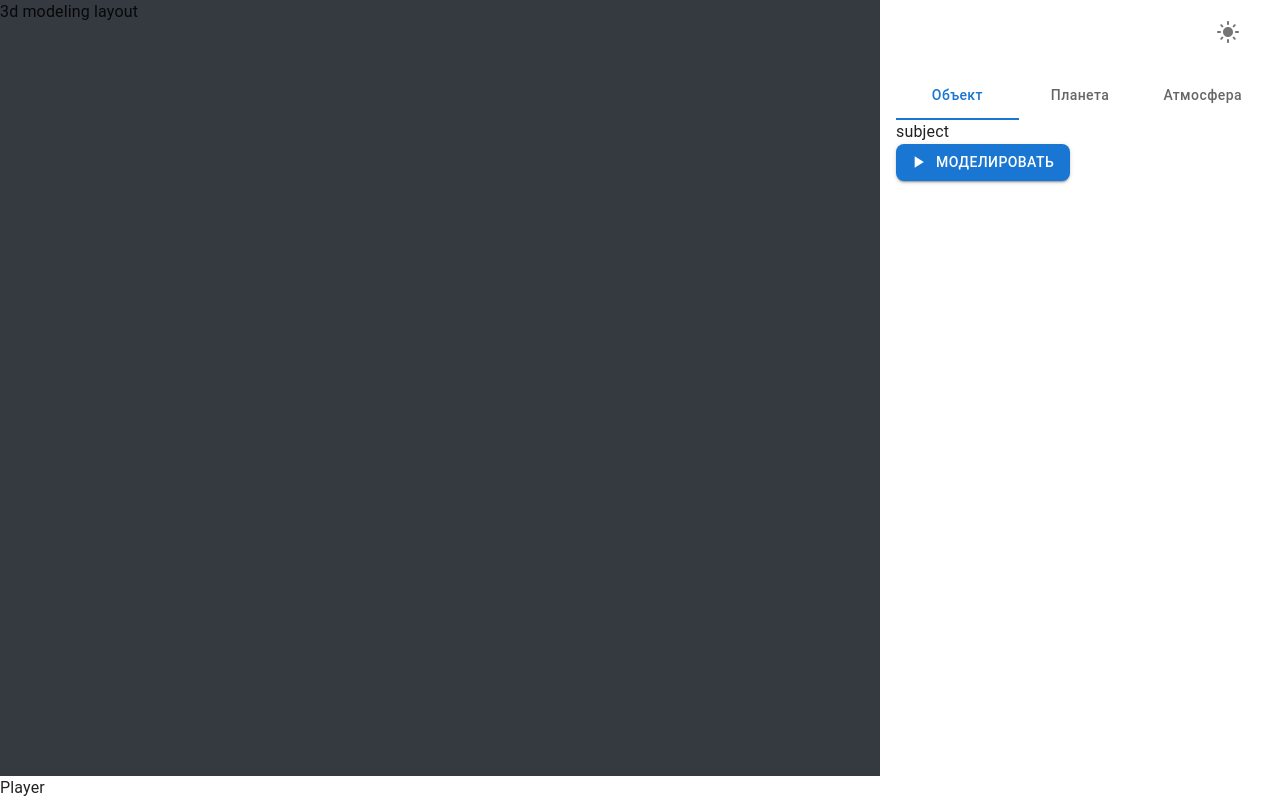
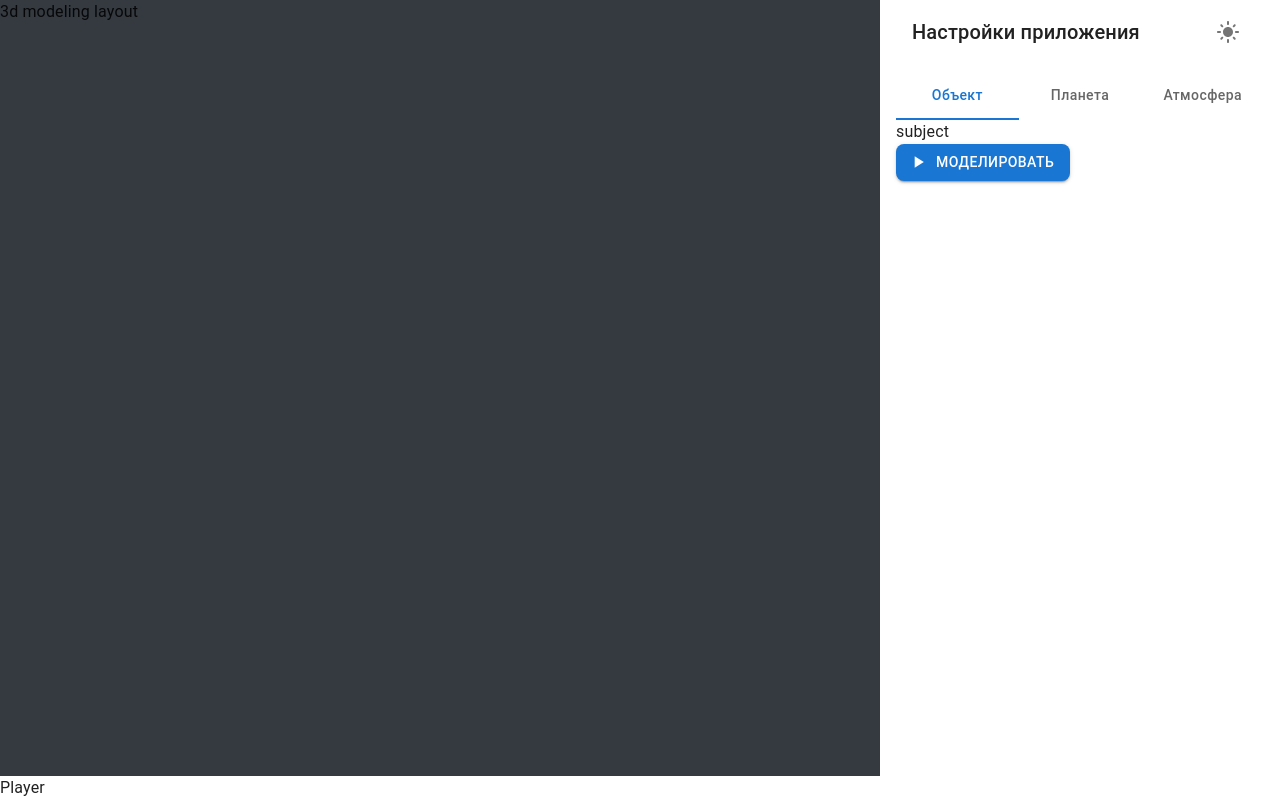
Before and after one commit to vadimshahray/meteorite-movement-in-earth-atmosphere, a React (Create React App) app: page / in a window 1280 px wide. Built offline with nearby package versions, Linux system fonts and the light colour scheme.

Commit message:
feat: add toolbar title

```diff
--- a/src/layouts/ConfigureLayout/ConfigureToolbar.tsx
+++ b/src/layouts/ConfigureLayout/ConfigureToolbar.tsx
@@ -1,4 +1,4 @@
-import { Toolbar } from '@mui/material'
+import { Toolbar, Typography } from '@mui/material'
 import { Box } from '@mui/system'
 import { Container, ThemeButtonContainer } from 'components'
 import React from 'react'
@@ -8,6 +8,8 @@ export const ConfigureToolbar = () => {
   return (
     <Container>
       <Toolbar variant='dense'>
+        <Typography variant='h6'>Настройки приложения</Typography>
+
         <Box sx={{ flexGrow: 1 }}></Box>
         <ThemeButtonContainer />
       </Toolbar>
```
